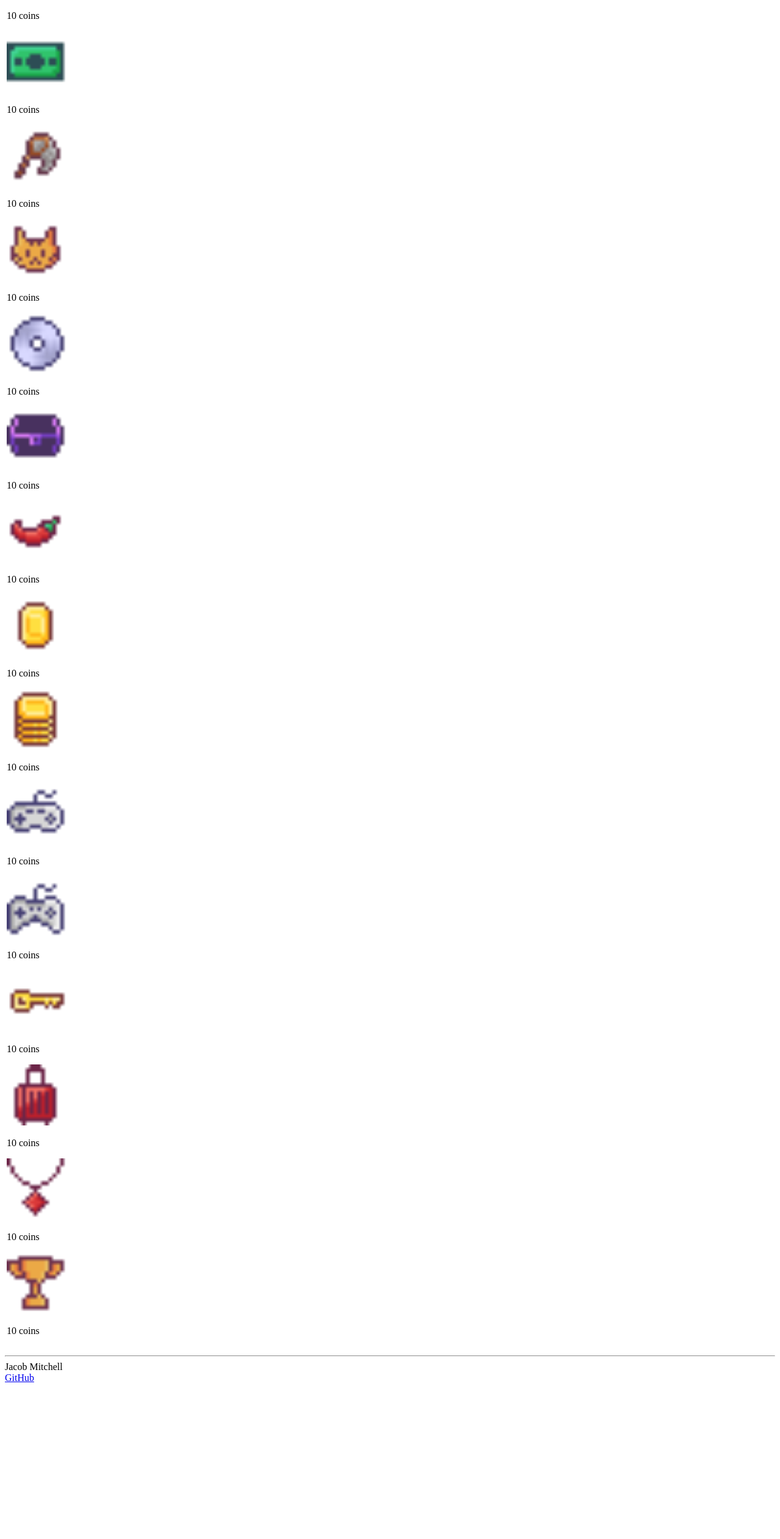
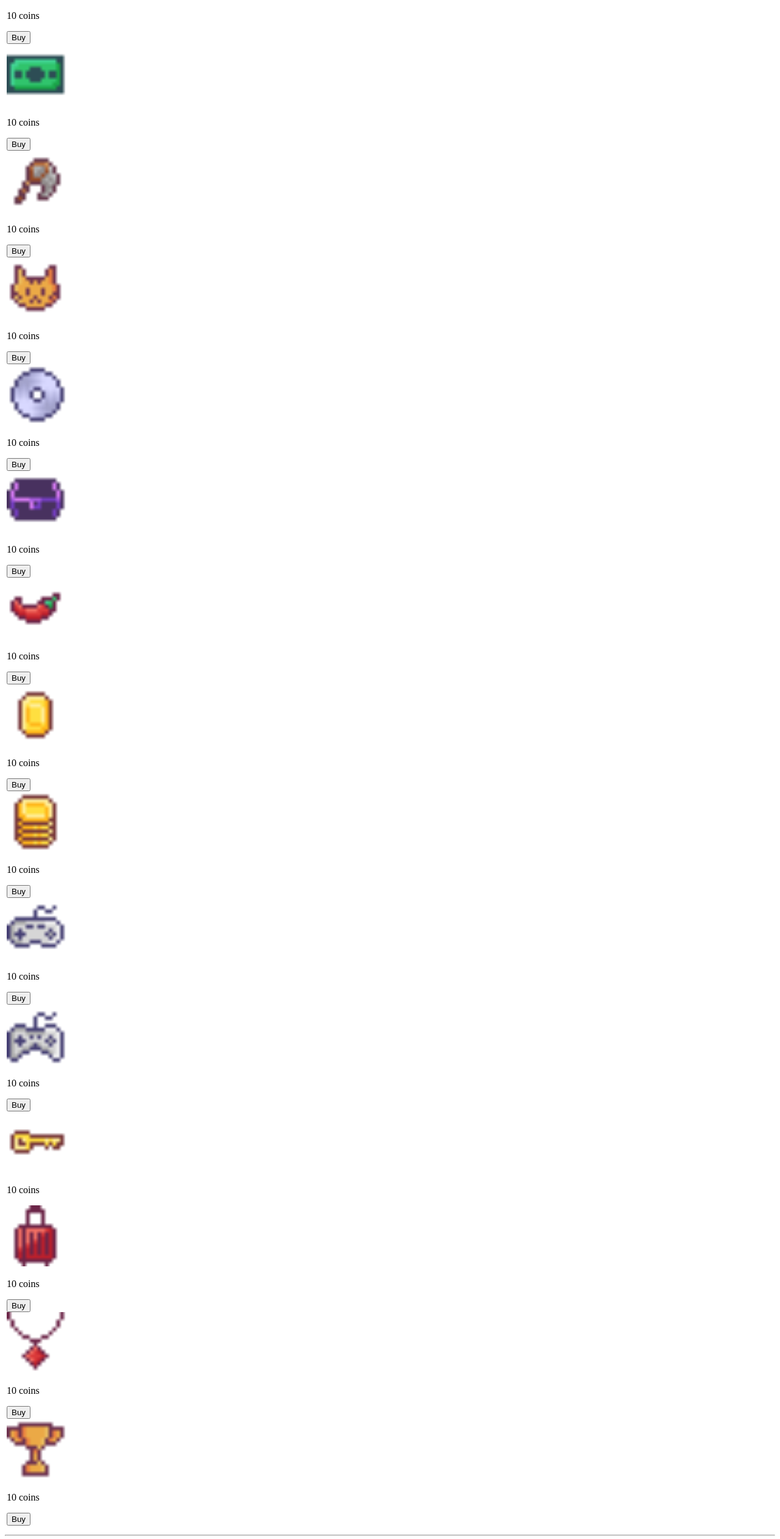
Before and after one commit to mitchja23/startup, a plain HTML site: page Code/prize.html in a window 1280 px wide. Shown: the part 266-2789 px from the top of the page at 61% size. Before the commit the page ends 2542 px from the top, so only its background shows below. Drawn offline with Linux system fonts and the light colour scheme.

Commit message:
added buy buttons

```diff
--- a/Code/prize.html
+++ b/Code/prize.html
@@ -34,34 +34,48 @@
                     <td>
                         <img src="pictures/Cash.png" width="100" height="100">
                         <p>10 coins</p>
+                        <input type="button" value="Buy"><br>
                         <img src="pictures/Cash2.png" width="100" height="100">
                         <p>10 coins</p>
+                        <input type="button" value="Buy"><br>
                         <img src="pictures/CatchingNet.png" width="100" height="100">
                         <p>10 coins</p>
+                        <input type="button" value="Buy"><br>
                         <img src="pictures/CatHead.png" width="100" height="100">
                         <p>10 coins</p>
+                        <input type="button" value="Buy"><br>
                         <img src="pictures/CD.png" width="100" height="100">
                         <p>10 coins</p>
+                        <input type="button" value="Buy"><br>
                         <img src="pictures/ChestTreasure.png" width="100" height="100">
                         <p>10 coins</p>
+                        <input type="button" value="Buy"><br>
                         <img src="pictures/Chili.png" width="100" height="100">
                         <p>10 coins</p>
+                        <input type="button" value="Buy"><br>
                         <img src="pictures/Coin.png" width="100" height="100">
                         <p>10 coins</p>
+                        <input type="button" value="Buy"><br>
                         <img src="pictures/Coin2.png" width="100" height="100">
                         <p>10 coins</p>
+                        <input type="button" value="Buy"><br>
                         <img src="pictures/Gamepad.png" width="100" height="100">
                         <p>10 coins</p>
+                        <input type="button" value="Buy"><br>
                         <img src="pictures/Gamepad2.png" width="100" height="100">
                         <p>10 coins</p>
+                        <input type="button" value="Buy"><br>
                         <img src="pictures/Key.png" width="100" height="100">
                         <p>10 coins</p>
                         <img src="pictures/Luggage.png" width="100" height="100">
                         <p>10 coins</p>
+                        <input type="button" value="Buy"><br>
                         <img src="pictures/Necklace.png" width="100" height="100">
                         <p>10 coins</p>
+                        <input type="button" value="Buy"><br>
                         <img src="pictures/Trophy.png" width="100" height="100">
                         <p>10 coins</p>
+                        <input type="button" value="Buy"><br>
                     </td>
                 </tr>
                 <tr></tr>
```
